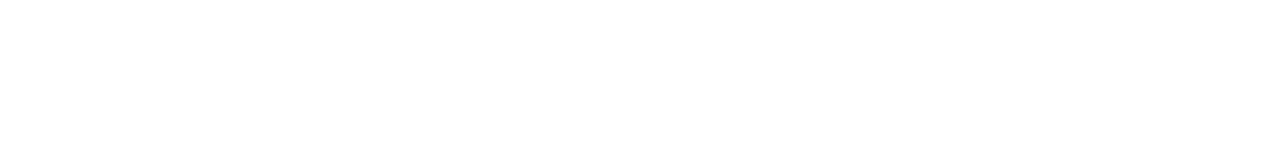
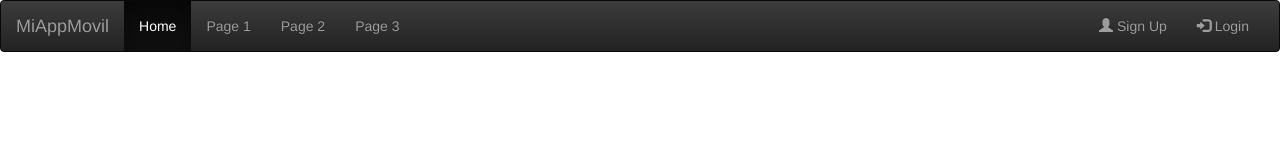
Before and after one commit to crestrep/miappmovil, a website: page www/menu1.html in a window 1280 px wide. Drawn offline with Linux system fonts and the light colour scheme.

Commit message:
Modificacion menu1, nueva

```diff
--- a/www/menu1.html
+++ b/www/menu1.html
@@ -22,3 +22,33 @@
 		<script src="js/jquery.min.js"></script>
 		<script src="bootstrap-3.3.7-dist/js/bootstrap.min.js"></script>
     </head>
+    <body style="background:white;">
+        <div class="app">
+			<nav class="navbar navbar-inverse">
+			  <div class="container-fluid">
+				<div class="navbar-header">
+				  <button type="button" class="navbar-toggle" data-toggle="collapse" data-target="#myNavbar">
+					<span class="icon-bar"></span>
+					<span class="icon-bar"></span>
+					<span class="icon-bar"></span>
+				  </button>
+				  <a class="navbar-brand" href="#">MiAppMovil</a>
+				</div>
+				<div class="collapse navbar-collapse" id="myNavbar">
+				  <ul class="nav navbar-nav">
+					<li class="active"><a href="#">Home</a></li>
+					<li><a href="menu1.html">Page 1</a></li>
+					<li><a href="menu2.html">Page 2</a></li>
+					<li><a href="menu3.html">Page 3</a></li>
+				  </ul>
+				  <ul class="nav navbar-nav navbar-right">
+					<li><a href="#"><span class="glyphicon glyphicon-user"></span> Sign Up</a></li>
+					<li><a href="#"><span class="glyphicon glyphicon-log-in"></span> Login</a></li>
+				  </ul>
+				</div>
+			  </div>
+			</nav>
+
+
+</div>
+<div class ="contenedor">
```
